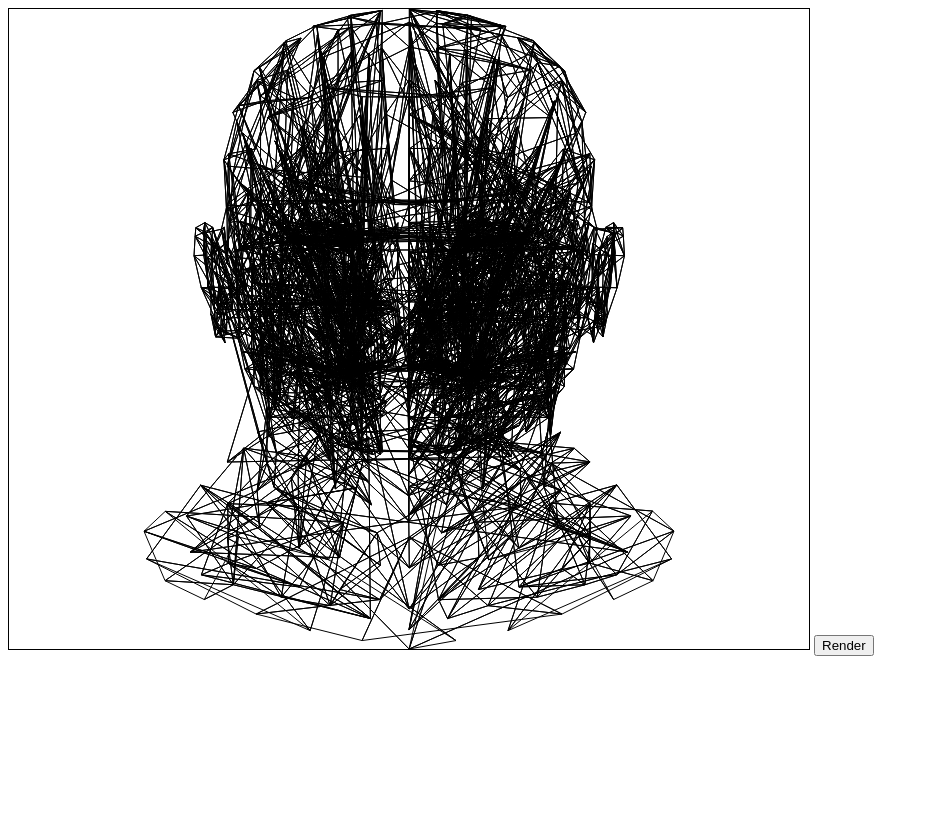
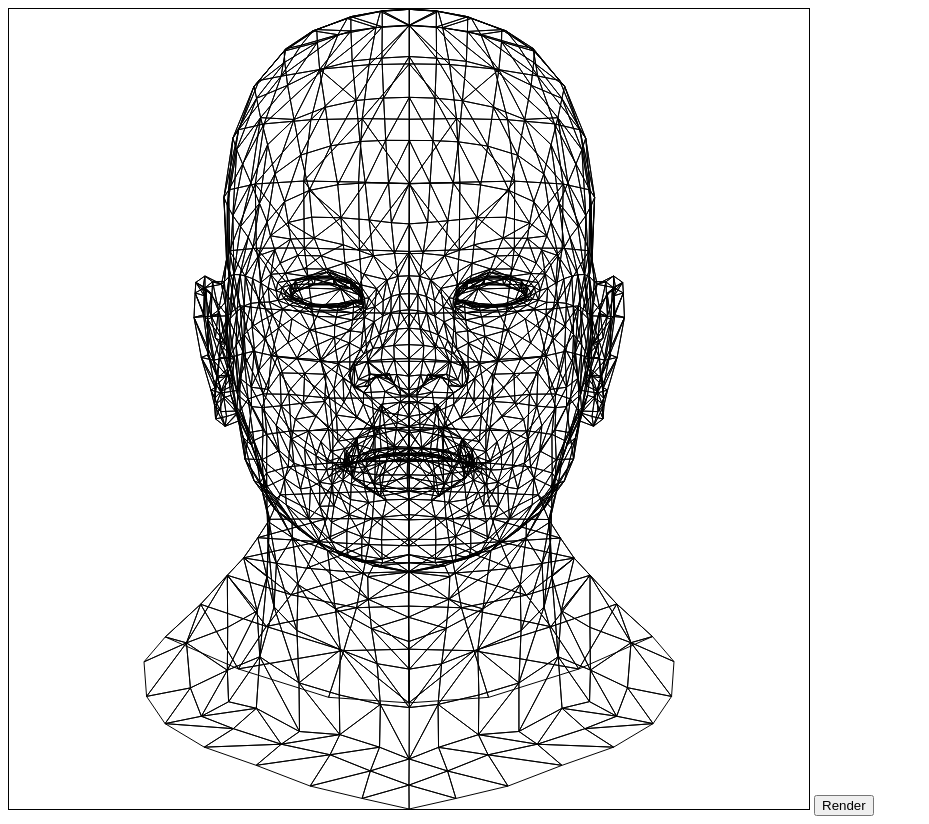
Before and after one commit to nmcapule/tinyrenderer-canvas, a website built with Parcel: page src/index.html in a window 1280 px wide. Shown: the whole page, without its empty margins (0-929 px from the left). Before the commit the page ends 800 px from the top, so only its background shows below. Built offline with nearby package versions, Linux system fonts and the light colour scheme.

Commit message:
fix: Fix model parsing and minor refactor.

```diff
--- a/src/index.html
+++ b/src/index.html
@@ -10,7 +10,7 @@
     </style>
   </head>
   <body>
-    <canvas id="canvas" width="800" height="640"></canvas>
+    <canvas id="canvas" width="800" height="800"></canvas>
     <button id="render">Render</button>
     <script type="module" src="index.ts"></script>
   </body>
--- a/src/index.ts
+++ b/src/index.ts
@@ -1,30 +1,5 @@
 import { CanvasWrapper, Point, Color } from "./canvas_wrapper";
-
-async function loadModel(url: string) {
-  const response = await fetch(new URL(url));
-  const payload = await response.text();
-
-  const object = {
-    v: [],
-    vt: [],
-    vn: [],
-    f: [],
-  };
-
-  for (const line of payload.split("\n")) {
-    const parts = line.split(" ");
-    if (!["v", "vt", "vn", "f"].includes(parts[0])) {
-      continue;
-    }
-    const t = parts[0];
-    const x = parseFloat(parts[1]);
-    const y = parseFloat(parts[2]);
-    const z = parseFloat(parts[3]);
-    object[t].push([x, y, z]);
-  }
-
-  return object;
-}
+import { Vec3, loadModel } from "./model_loader";
 
 async function render() {
   const canvas = document.getElementById("canvas") as HTMLCanvasElement;
@@ -39,16 +14,16 @@ async function render() {
   const model = await loadModel(`${window.location.href}african_head.obj`);
 
   const start = performance.now();
-  for (let i = 0; i < model["f"].length; i++) {
-    const face = model["f"][i];
+  for (let i = 0; i < model.faces.length; i++) {
+    const vertices = model.getVerticesForFace(model.faces[i]);
     for (let j = 0; j < 3; j++) {
-      const v0 = model["v"][face[j]];
-      const v1 = model["v"][face[(j + 1) % 3]];
+      const v0 = vertices[j];
+      const v1 = vertices[(j + 1) % 3];
       try {
-        const x0 = ((v0[0] + 1) * w.canvas.width) / 2;
-        const y0 = ((v0[1] + 1) * w.canvas.height) / 2;
-        const x1 = ((v1[0] + 1) * w.canvas.width) / 2;
-        const y1 = ((v1[1] + 1) * w.canvas.height) / 2;
+        const x0 = ((v0.x + 1) * w.canvas.width) / 2;
+        const y0 = ((v0.y + 1) * w.canvas.height) / 2;
+        const x1 = ((v1.x + 1) * w.canvas.width) / 2;
+        const y1 = ((v1.y + 1) * w.canvas.height) / 2;
         w.drawLine(
           new Point(x0, canvas.height - y0),
           new Point(x1, canvas.height - y1),
--- /dev/null
+++ b/src/model_loader.ts
@@ -0,0 +1,77 @@
+export class Vec3 {
+  x: number;
+  y: number;
+  z: number;
+
+  constructor(x: number, y: number, z: number) {
+    this.x = x;
+    this.y = y;
+    this.z = z;
+  }
+
+  public static fromArray(arr: Array<number>): Vec3 {
+    return new Vec3(arr[0], arr[1], arr[2]);
+  }
+}
+
+export async function loadModel(url: string): Promise<Model> {
+  const response = await fetch(new URL(url));
+  const payload = await response.text();
+  const model = new Model([], [], [], []);
+
+  for (const line of payload.split("\n")) {
+    const parts = line.split(" ");
+    if (!["v", "vt", "vn", "f"].includes(parts[0])) {
+      continue;
+    }
+
+    const t = parts[0];
+    if (t === "f") {
+      const v0 = parts[1].split("/").map(parseFloat);
+      const v1 = parts[2].split("/").map(parseFloat);
+      const v2 = parts[3].split("/").map(parseFloat);
+      model.faces.push([v0, v1, v2]);
+      continue;
+    }
+
+    const x = parseFloat(parts[1]);
+    const y = parseFloat(parts[2]);
+    const z = parseFloat(parts[3]);
+    if (t === "v") {
+      model.vertices.push(new Vec3(x, y, z));
+    } else if (t === "vt") {
+      model.textures.push(new Vec3(x, y, z));
+    } else if (t === "vn") {
+      model.normals.push(new Vec3(x, y, z));
+    }
+  }
+
+  return model;
+}
+
+export class Model {
+  vertices: Array<Vec3>;
+  textures: Array<Vec3>;
+  normals: Array<Vec3>;
+  faces: Array<Array<Array<number>>>;
+
+  constructor(
+    vertices: Array<Vec3>,
+    textures: Array<Vec3>,
+    normals: Array<Vec3>,
+    faces: Array<Array<Array<number>>>
+  ) {
+    this.vertices = vertices;
+    this.textures = textures;
+    this.normals = normals;
+    this.faces = faces;
+  }
+
+  getVerticesForFace(face: Array<Array<number>>): Array<Vec3> {
+    // The reference doc says we are only interested in the first number for
+    // each subarray entry in a face, and that it is one-indexed so we need to
+    // subtract one.
+    // https://github.com/ssloy/tinyrenderer/wiki/Lesson-1:-Bresenham%E2%80%99s-Line-Drawing-Algorithm#wireframe-rendering
+    return face.map((v) => this.vertices[v[0] - 1]);
+  }
+}
```
